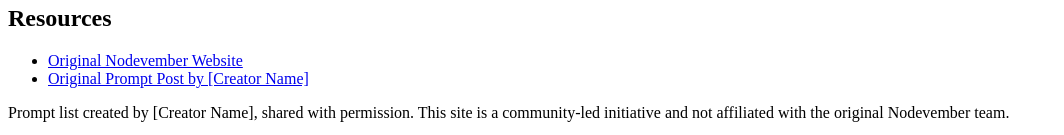
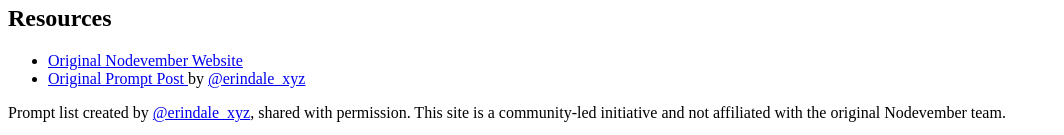
Before and after one commit to AbisoyeOnanuga/nodevember-2025, a Next.js app: page / in a window 1280 px wide. Shown: the part 977-1112 px from the top of the page, without its empty margins (0-1064 px from the left). Built offline with nearby package versions, Linux system fonts and the light colour scheme.

Commit message:
update links component

```diff
--- a/src/components/Links.tsx
+++ b/src/components/Links.tsx
@@ -3,11 +3,11 @@ export default function Links() {
       <section className="mb-8">
         <h2 className="text-2xl font-semibold mb-2">Resources</h2>
         <ul className="list-disc pl-6 space-y-2">
-          <li><a href="https://nodevember.io" className="text-blue-500">Original Nodevember Website</a></li>
-          <li><a href="[creator_post_url]" className="text-blue-500">Original Prompt Post by [Creator Name]</a></li>
+          <li><a href="https://nodevember.com/" className="text-blue-500">Original Nodevember Website</a></li>
+          <li><a href="https://x.com/erindale_xyz/status/1984299405407637580" className="text-blue-500">Original Prompt Post </a> by <a href="https://twitter.com/erindale_xyz" className="text-blue-500">@erindale_xyz</a></li>
         </ul>
         <p className="mt-4 text-sm text-gray-600 dark:text-gray-400">
-          Prompt list created by [Creator Name], shared with permission. This site is a community-led initiative and not affiliated with the original Nodevember team.
+          Prompt list created by <a href="https://twitter.com/erindale_xyz" className="text-blue-500">@erindale_xyz</a>, shared with permission. This site is a community-led initiative and not affiliated with the original Nodevember team.
         </p>
       </section>
     )
```
